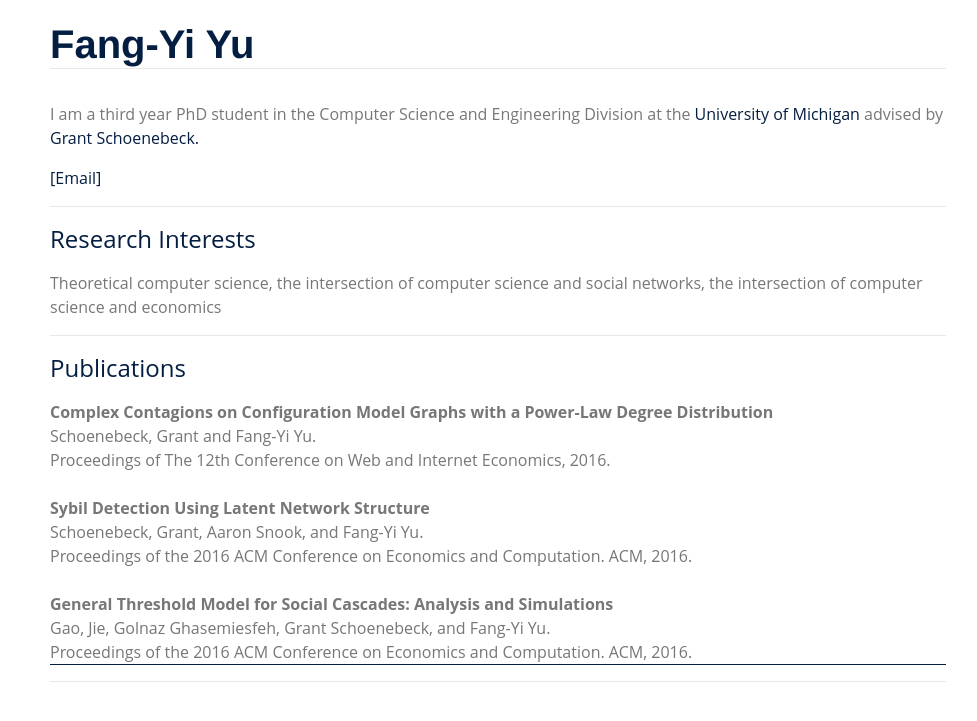
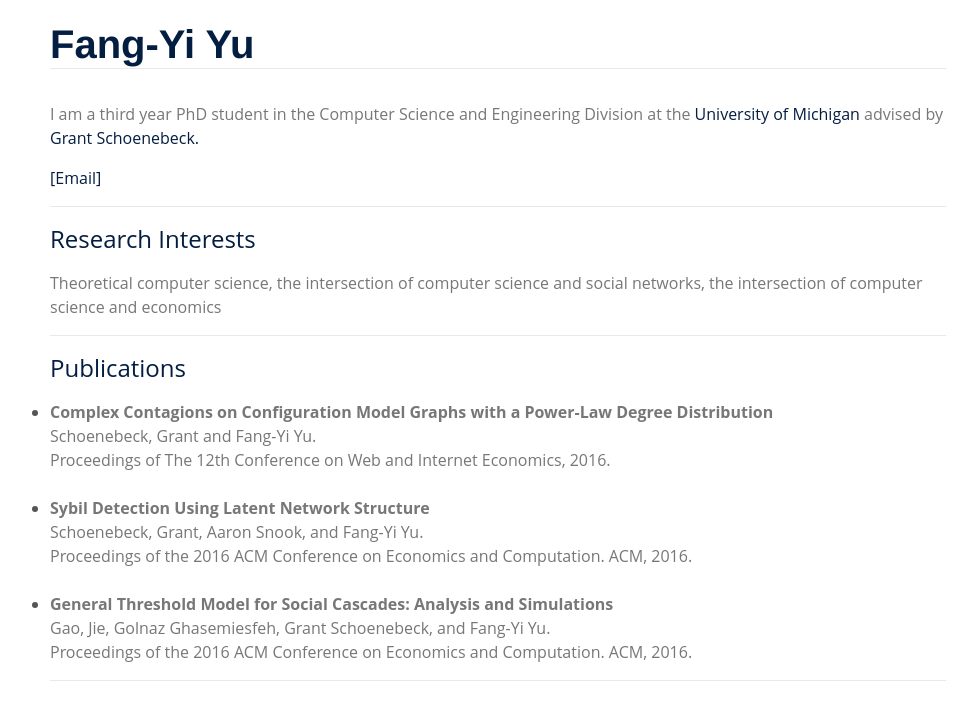
Before and after one commit to ericswatch/ericswatch.github.io, a Jekyll site: the page index.html, which Jekyll copies as it is, in a window 1280 px wide. Shown: the top 721 px of the page, without its empty margins (142-1119 px from the left). Built offline with Jekyll 4.4.1, drawn with Linux system fonts in a browser that asks for light colours; nearby versions of some CDN libraries.

Commit message:
Update main.css

```diff
--- a/css/main.css
+++ b/css/main.css
@@ -56,8 +56,6 @@ section {
 
 .pub-list {
     padding: 0;
-    list-style-type: none;
-    border-bottom: 1px solid #041E42;
 }
 
 .pub-list p {
```
